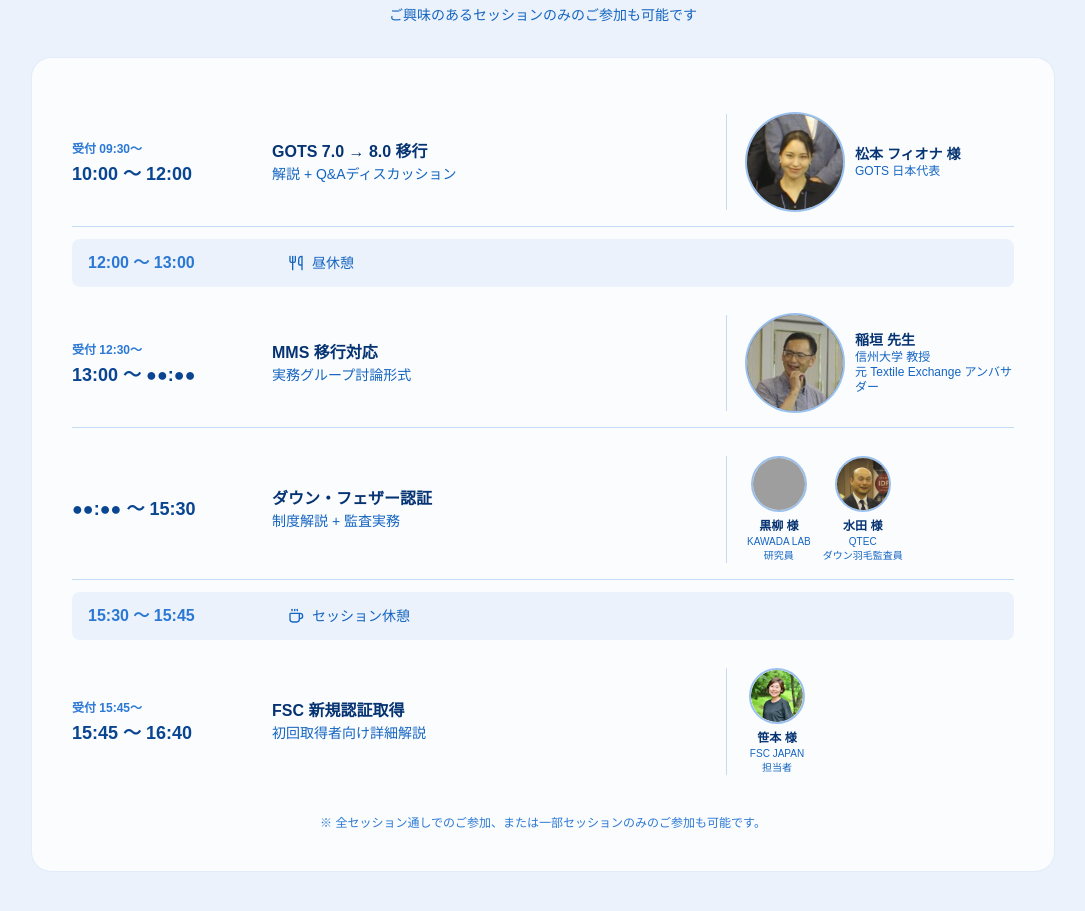
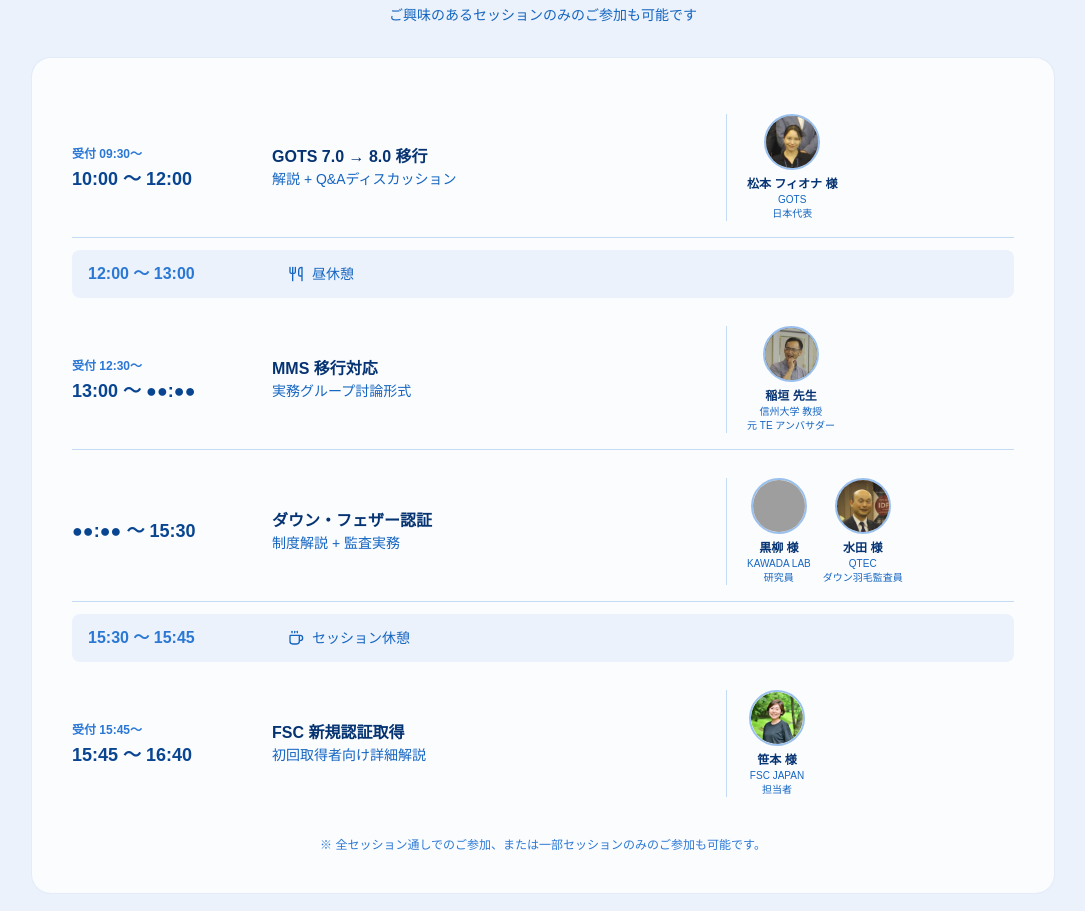
Before and after one commit to Linyunsiang/idfl-japan, a plain HTML site: page index.html in a window 1280 px wide. Shown: the part 1869-2780 px from the top of the page, without its empty margins (97-1182 px from the left). Drawn offline with nearby package versions, Linux system fonts and the light colour scheme; grey boxes are pictures that could not be loaded.

Commit message:
Fix: unify all speaker photo sizes to 56px

```diff
--- a/index.html
+++ b/index.html
@@ -506,15 +506,14 @@
                     <p class="text-sm text-[var(--brand-500)]">解説 + Q&Aディスカッション</p>
                 </div>
                 <div class="flex items-center gap-3 md:w-72 flex-shrink-0 md:border-l md:border-[var(--brand-100)] md:pl-5">
-                    <div class="w-24 h-24 rounded-full flex-shrink-0 ring-2 ring-[var(--brand-200)]"
-                        style="overflow: hidden;">
-                        <img src="/Fiona.png"
-                            alt="松本 フィオナ 様"
-                            style="width: 100%; height: 100%; object-fit: cover;">
-                    </div>
-                    <div>
-                        <p class="text-sm font-bold text-[var(--brand-800)]">松本 フィオナ 様</p>
-                        <p class="text-xs text-[var(--brand-500)] leading-tight">GOTS 日本代表</p>
+                    <div style="display:flex;flex-direction:column;align-items:center;gap:5px;min-width:60px;">
+                        <div style="width:56px;height:56px;border-radius:50%;overflow:hidden;border:2px solid var(--brand-200);flex-shrink:0;">
+                            <img src="/Fiona.png" alt="松本 フィオナ 様" style="width:100%;height:100%;object-fit:cover;">
+                        </div>
+                        <div style="text-align:center;">
+                            <p style="font-size:12px;font-weight:700;color:var(--brand-800);margin:0;">松本 フィオナ 様</p>
+                            <p style="font-size:10px;color:var(--brand-500);margin:0;line-height:1.4;">GOTS<br>日本代表</p>
+                        </div>
                     </div>
                 </div>
             </div>
@@ -541,15 +540,14 @@
                     <p class="text-sm text-[var(--brand-500)]">実務グループ討論形式</p>
                 </div>
                 <div class="flex items-center gap-3 md:w-72 flex-shrink-0 md:border-l md:border-[var(--brand-100)] md:pl-5">
-                    <div class="w-24 h-24 rounded-full flex-shrink-0 ring-2 ring-[var(--brand-200)]"
-                        style="overflow: hidden;">
-                        <img src="/inagaki.png"
-                            alt="稲垣 先生"
-                            style="width: 100%; height: 100%; object-fit: cover;">
-                    </div>
-                    <div>
-                        <p class="text-sm font-bold text-[var(--brand-800)]">稲垣 先生</p>
-                        <p class="text-xs text-[var(--brand-500)] leading-tight">信州大学 教授<br>元 Textile Exchange アンバサダー</p>
+                    <div style="display:flex;flex-direction:column;align-items:center;gap:5px;min-width:60px;">
+                        <div style="width:56px;height:56px;border-radius:50%;overflow:hidden;border:2px solid var(--brand-200);flex-shrink:0;">
+                            <img src="/inagaki.png" alt="稲垣 先生" style="width:100%;height:100%;object-fit:cover;">
+                        </div>
+                        <div style="text-align:center;">
+                            <p style="font-size:12px;font-weight:700;color:var(--brand-800);margin:0;">稲垣 先生</p>
+                            <p style="font-size:10px;color:var(--brand-500);margin:0;line-height:1.4;">信州大学 教授<br>元 TE アンバサダー</p>
+                        </div>
                     </div>
                 </div>
             </div>
```
